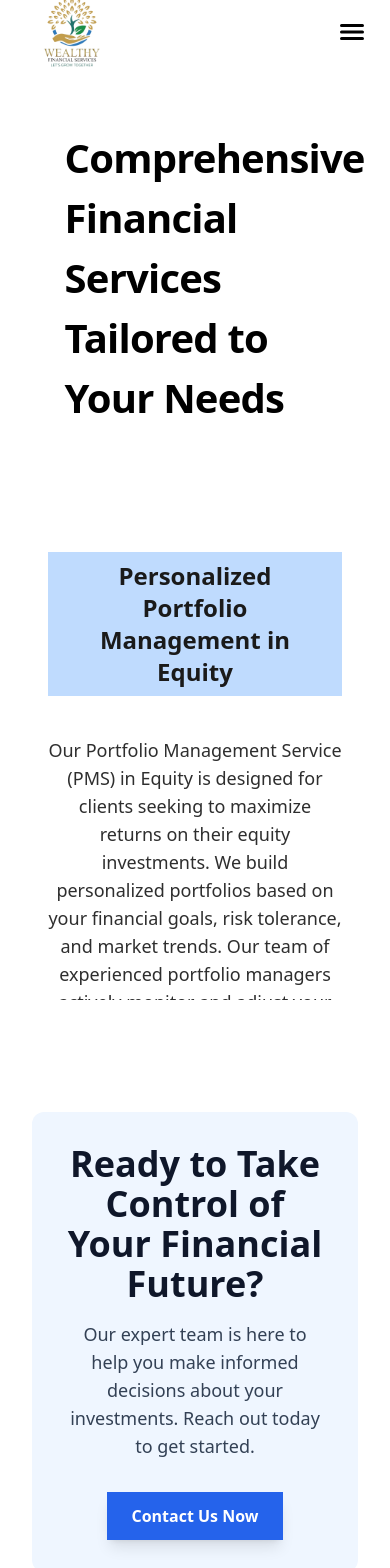
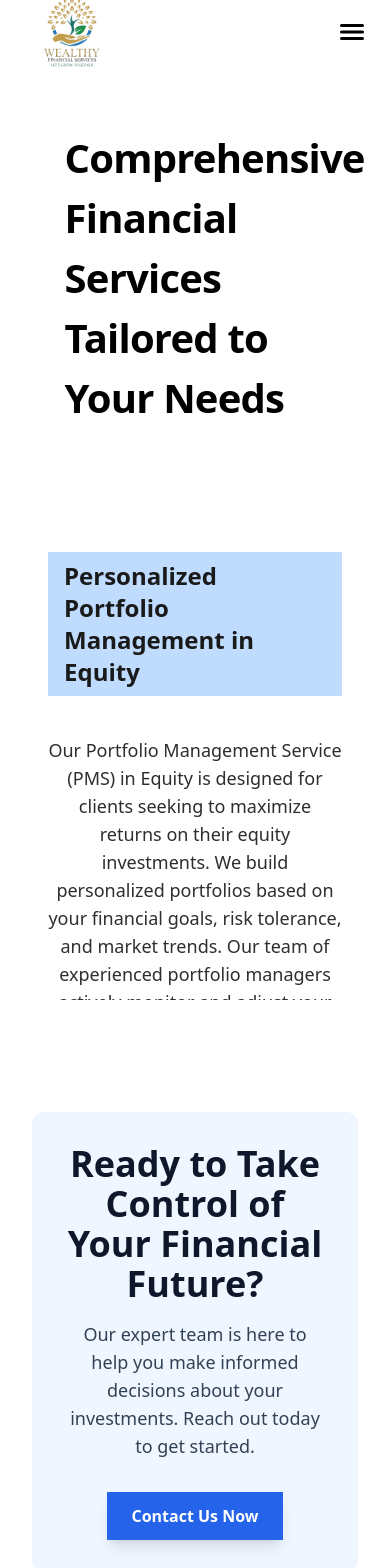
Before and after one commit to SanketSonawane11/wealthyfinancial, a Next.js app: page /Services in a window 390 px wide. Shown: the top 1568 px of the page. Built offline with nearby package versions, Linux system fonts and the light colour scheme.

Commit message:
Changes 1

```diff
--- a/src/app/About/page.tsx
+++ b/src/app/About/page.tsx
@@ -56,10 +56,10 @@ export default function Page() {
     <div>
       <Navbar />
       <div className="my-20 ">
+        {/* <BusinessSection /> */}
         <div className="mb-10 w-full">
           <AboutHero />
         </div>
-        <BusinessSection />
         {/* <Timeline data={timelineData} /> */}
         <OurTeam />
         <ToolsAndIdeasSection />
--- a/src/app/Components/Card.tsx
+++ b/src/app/Components/Card.tsx
@@ -20,11 +20,11 @@ export function Card({ title, content }: { title: string; content: string }) {
             {content}
           </p>
 
-          <Link href="/Services">
+          {/* <Link href="/Services">
             <button className="inline-flex h-12 animate-shimmer items-center justify-center rounded-md border border-slate-800 bg-[linear-gradient(110deg,#000103,45%,#1e2631,55%,#000103)] bg-[length:200%_100%] px-6 font-medium text-white transition-colors focus:outline-none focus:ring-2 focus:ring-slate-400 focus:ring-offset-2 focus:ring-offset-slate-50">
               Learn More
             </button>
-          </Link>
+          </Link> */}
         </div>
       </div>
     </div>
--- a/src/app/Components/Hero.tsx
+++ b/src/app/Components/Hero.tsx
@@ -36,8 +36,7 @@ export function Hero() {
             Management.
           </h1>
           <h3 className="text-blue-200 my-[1rem] w-[60%] text-[1rem] md:text-[1.5rem]">
-            Offering Professional Portfolio Management, Forex Strategies, Fund
-            Handling, and Mutual Fund Expertise.
+            We offer Professional Account Management, Fund Handling, Forex Trading and Mutual Fund Expertise.
           </h3>
         </motion.p>
         <div className="flex items-center justify-center gap-[1rem] md:gap-[3rem] flex-col md:flex-row">
@@ -45,11 +44,11 @@ export function Hero() {
             <span>Get Started Today →</span>
             <div className="absolute inset-x-0 h-px -bottom-px bg-gradient-to-r w-3/4 mx-auto from-transparent via-yellow-500 to-transparent" />
           </button>
-          <Link href="/Services">
+          {/* <Link href="/Services">
             <button className="px-8 py-2 rounded-full bg-gradient-to-b from-blue-500 to-blue-600 text-white focus:ring-2 focus:ring-blue-400 hover:shadow-xl transition duration-200">
               View Services
             </button>
-          </Link>
+          </Link> */}
         </div>
       </motion.div>
     </ImagesSlider>
--- a/src/app/Components/Navbar.tsx
+++ b/src/app/Components/Navbar.tsx
@@ -9,7 +9,7 @@ export function Navbar() {
     },
     {
       name: "Services",
-      link: "/Services",
+      link: "Services",
     },
     {
       name: "About Us",
--- a/src/app/Components/ServiceImages.tsx
+++ b/src/app/Components/ServiceImages.tsx
@@ -9,7 +9,7 @@ export function ServiceImage({
 }) {
   const imageUrl = image;
   return (
-    <div className="h-[20rem] relative flex items-center justify-center">
+    <div id="Services" className="h-[20rem] relative flex items-center justify-center">
       <DirectionAwareHover imageUrl={imageUrl}>
         <p className="font-bold text-xl">{title}</p>
       </DirectionAwareHover>
--- a/src/app/Components/Services.tsx
+++ b/src/app/Components/Services.tsx
@@ -5,14 +5,9 @@ import { Card } from "./Card";
 function Services() {
   const services = [
     {
-      title: "PMS in Equity",
+      title: "Account Handling in Equity",
       content:
         "Tailored portfolio management services to maximize returns on your equity investments. Our strategies are designed with personalized goals and risk profiles in mind.",
-    },
-    {
-      title: "PMS in Forex",
-      content:
-        "Expert guidance in managing foreign exchange portfolios, helping you navigate the global markets with confidence.",
     },
     {
       title: "Fund Handling",
@@ -20,7 +15,12 @@ function Services() {
         "Secure and efficient fund management services to streamline the complexities of managing diverse portfolios.",
     },
     {
-      title: "Mutual Funds",
+      title: "Account Handling in Forex",
+      content:
+        "Expert guidance in managing foreign exchange portfolios, helping you navigate the global markets with confidence.",
+    },
+    {
+      title: "Mutual Fund",
       content:
         "Simplifying mutual fund investments, helping you choose the right funds to grow your wealth with minimal risk.",
     },
--- a/src/app/Components/ui/Nav.tsx
+++ b/src/app/Components/ui/Nav.tsx
@@ -74,7 +74,7 @@ export const FloatingNav = ({
           </div>
           <div className="hidden md:flex text-[1.1rem] items-center justify-center gap-5">
             <button className="rounded-lg py-2 px-3 font-semibold text-white bg-[#eab308] transition-all ease-out duration-150 hover:rounded-sm">
-              Start Your Journey
+              Call Now
             </button>
           </div>
           <div className="text-[2rem] md:hidden">
--- a/src/app/Components/ui/Sticky-scroll.tsx
+++ b/src/app/Components/ui/Sticky-scroll.tsx
@@ -64,13 +64,13 @@ export const StickyScroll = ({
       animate={{
         backgroundColor: backgroundColors[activeCard % backgroundColors.length],
       }}
-      className="h-[33rem] md:h-[30rem] w-full md:border-4 border-blue-100 rounded-2xl overflow-y-auto flex md:justify-center justify-between relative space-x-10 lg:px-[5rem] px-[1rem] md:px-[3rem]"
+      className="h-[33rem] md:h-[30rem] w-full md:border-4 rounded-xl overflow-y-auto flex md:justify-center justify-between relative space-x-10 lg:px-[5rem] px-[1rem] md:px-[3rem]"
       ref={ref}
     >
       <div className="div relative flex items-start">
         <div className="w-full">
           {content.map((item, index) => (
-            <div key={item.title + index} className="my-20">
+            <div key={item.title + index} className="my-20 lg:my-3">
               <div className="w-full flex items-center justify-center flex-col">
                 <motion.h2
                   initial={{
@@ -79,7 +79,7 @@ export const StickyScroll = ({
                   animate={{
                     opacity: activeCard === index ? 1 : 0.3,
                   }}
-                  className="text-2xl text-center w-fit font-bold text-[#1a1a1a] rounded-lg bg-blue-200 px-[1rem] py-[0.5rem]"
+                  className="text-2xl sm:text-center lg:text-start w-fit font-bold text-[#1a1a1a] rounded-lg bg-blue-200 px-[1rem] py-[0.5rem]"
                 >
                   {item.title}
                 </motion.h2>
--- a/src/app/page.tsx
+++ b/src/app/page.tsx
@@ -8,7 +8,7 @@ import { Reviews } from "./Components/Reviews";
 
 function page() {
   return (
-    <div className="w-full flex items-center justify-center flex-col h-fit ">
+    <div className="w-full flex items-center bg-[#ecf7fc] justify-center flex-col h-fit ">
       <Navbar />
       <Hero />
       <Services />
```
